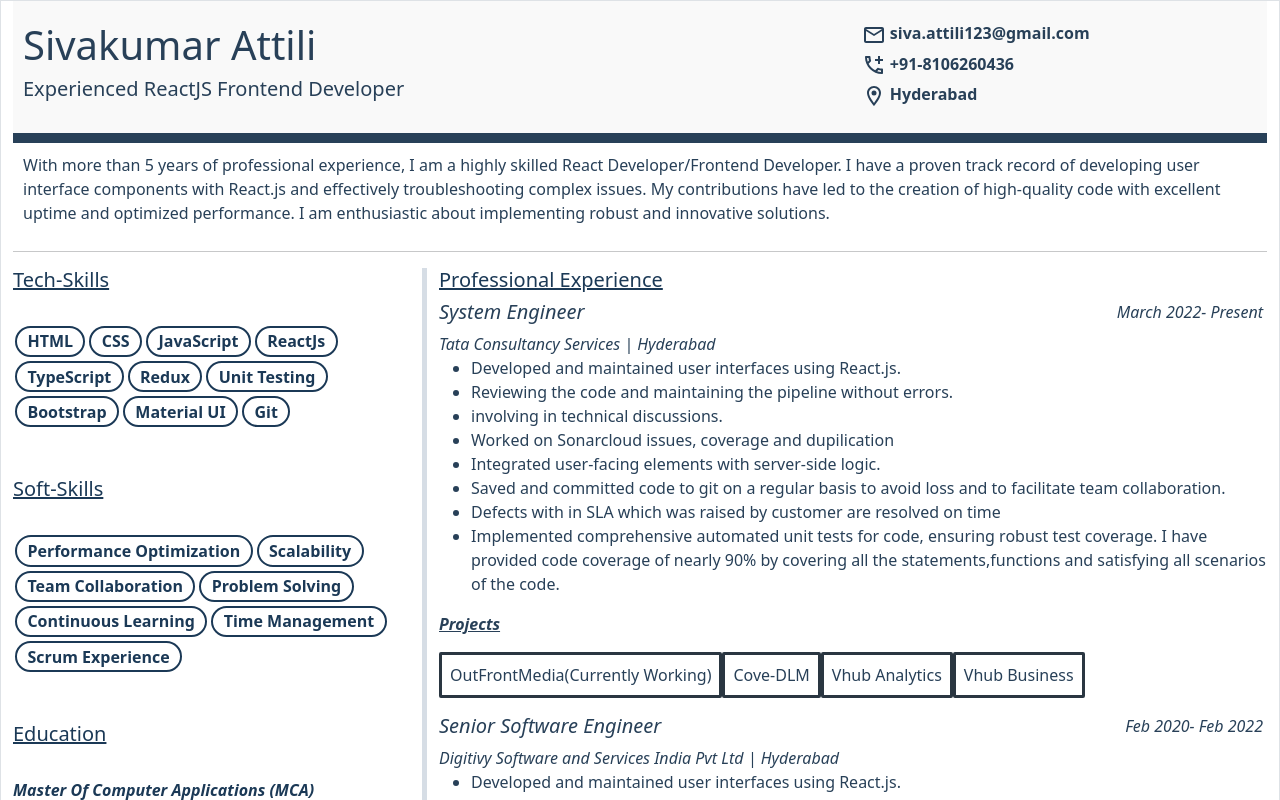
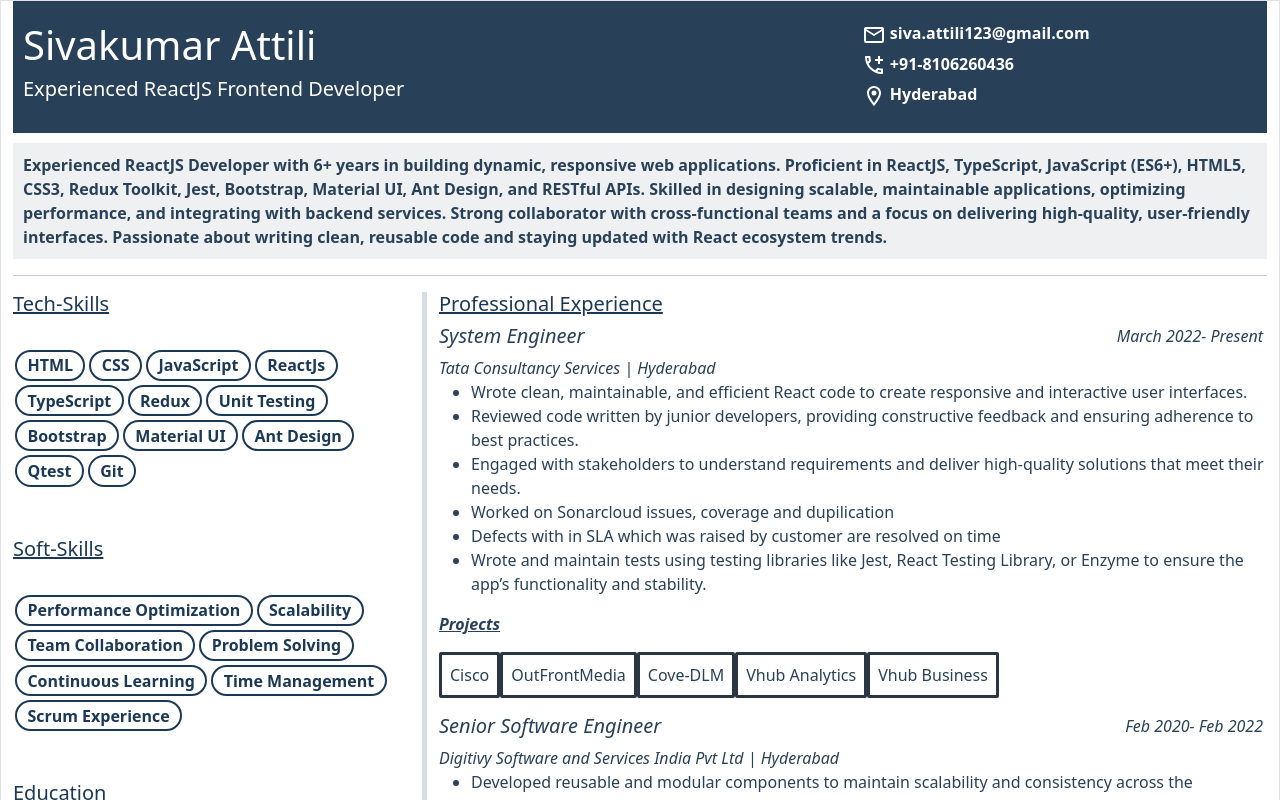
Before and after one commit to sivakumar-attili/Resume-Builder, a React (Create React App) app in the folder my-profile/: page / in a window 1280 px wide. Shown: the top 800 px of the page. Built offline with nearby package versions, Linux system fonts and the light colour scheme.

Commit message:
code updated

```diff
--- a/my-profile/package.json
+++ b/my-profile/package.json
@@ -16,6 +16,7 @@
     "react": "^18.3.1",
     "react-dom": "^18.3.1",
     "react-scripts": "^5.0.1",
+    "react-to-pdf": "^1.0.1",
     "web-vitals": "^2.1.4"
   },
   "scripts": {
--- a/my-profile/src/App.css
+++ b/my-profile/src/App.css
@@ -1,8 +1,8 @@
 .header-section {
-  background-color: #c6c7c81c;
+  background-color: #284058;
   padding: 20px 10px;
-  color: #284058;
-  border-bottom: 10px solid #284058;
+  color: #fff;
+  border-bottom: 10px solid #fff;
 }
 
 .contact-section {
@@ -28,7 +28,8 @@
 .summary-section {
   padding: 10px;
   color: #284058;
-  font-weight: 400px;
+  font-weight: bold !important;
+  background-color: #adb5bd33;
 }
 .skill-text{
   background-color: #ffff !important;
--- a/my-profile/src/App.js
+++ b/my-profile/src/App.js
@@ -1,12 +1,23 @@
 
 import './App.css';
+import { useRef } from 'react';
+
 import ResumeBuilderMainComponent from './Components/ResumeBuiderMainComponent';
+import generatePDF from 'react-to-pdf';
+const options = {
+  orientation: 'portrait',
+  unit: 'mm',
+  format: 'a4',  // This will use the A4 page size (210mm x 297mm)
+};
+
 
 function App() {
+  const targetRef = useRef();
   return (
-    <div >
-     <ResumeBuilderMainComponent/>
-    </div>
+
+
+     <ResumeBuilderMainComponent  />
+
   );
 }
 
--- a/my-profile/src/Components/ResumeBuiderMainComponent.js
+++ b/my-profile/src/Components/ResumeBuiderMainComponent.js
@@ -3,6 +3,7 @@ import { achievements, educationalDetails, experienceData, headerData, skillData
 import EmailOutlinedIcon from '@mui/icons-material/EmailOutlined';
 import AddIcCallOutlinedIcon from '@mui/icons-material/AddIcCallOutlined';
 import LocationOnOutlinedIcon from '@mui/icons-material/LocationOnOutlined';
+
 function ResumeBuilderMainComponent() {
     return (<div className='container-fluid border'>
         {/* header section */}
--- a/my-profile/src/Components/consts.js
+++ b/my-profile/src/Components/consts.js
@@ -8,11 +8,11 @@ export const headerData = {
     mobileNum: "+91-8106260436"
 }
 export const summaryContent = {
-    data: "With more than 5 years of professional experience, I am a highly skilled React Developer/Frontend Developer. I have a proven track record of developing user interface components with React.js and effectively troubleshooting complex issues. My contributions have led to the creation of high-quality code with excellent uptime and optimized performance. I am enthusiastic about implementing robust and innovative solutions."
+    data: "Experienced ReactJS Developer with 6+ years in building dynamic, responsive web applications. Proficient in ReactJS, TypeScript, JavaScript (ES6+), HTML5, CSS3, Redux Toolkit, Jest, Bootstrap, Material UI, Ant Design, and RESTful APIs. Skilled in designing scalable, maintainable applications, optimizing performance, and integrating with backend services. Strong collaborator with cross-functional teams and a focus on delivering high-quality, user-friendly interfaces. Passionate about writing clean, reusable code and staying updated with React ecosystem trends."
 }
 export const skillData = {
     header: "Tech-Skills",
-    skills: ["HTML", "CSS", "JavaScript", "ReactJs", "TypeScript", "Redux", "Unit Testing", "Bootstrap", "Material UI", "Git"]
+    skills: ["HTML", "CSS", "JavaScript", "ReactJs", "TypeScript", "Redux", "Unit Testing", "Bootstrap", "Material UI","Ant Design","Qtest", "Git"]
 }
 export const softSkillData = {
     header: "Soft-Skills",
@@ -45,26 +45,25 @@ export const experienceData = {
             role: "System Engineer",
             year: "March 2022- Present",
             responsibilities: [
-                "Developed and maintained user interfaces using React.js.",
-                "Reviewing the code and maintaining the pipeline without errors.",
-                "involving in technical discussions.",
+                "Wrote clean, maintainable, and efficient React code to create responsive and interactive user interfaces.",
+                "Reviewed code written by junior developers, providing constructive feedback and ensuring adherence to best practices.",
+                "Engaged with stakeholders to understand requirements and deliver high-quality solutions that meet their needs.",
                 "Worked on Sonarcloud issues, coverage and dupilication",
-                "Integrated user-facing elements with server-side logic.",
-                "Saved and committed code to git on a regular basis to avoid loss and to facilitate team collaboration.",
-                "Defects with in SLA which was raised by customer are resolved on time",
-                "Implemented comprehensive automated unit tests for code, ensuring robust test coverage. I have provided code coverage of nearly 90% by covering all the statements,functions and satisfying all scenarios of the code."],
+               "Defects with in SLA which was raised by customer are resolved on time",
+                "Wrote and maintain tests using testing libraries like Jest, React Testing Library, or Enzyme to ensure the app’s functionality and stability."],
             projects: [
-                "OutFrontMedia(Currently Working)",
+                "Cisco",
+                "OutFrontMedia",
                 "Cove-DLM",
                 "Vhub Analytics",
-                "Vhub Business"
+                "Vhub Business",
             ]
         },
         {
             company: "Digitivy Software and Services India Pvt Ltd",
             role: "Senior Software Engineer",
             year: "Feb 2020- Feb 2022",
-            responsibilities: ["Developed and maintained user interfaces using React.js.",
+            responsibilities: ["Developed reusable and modular components to maintain scalability and consistency across the application.",
                 "Optimized the components for maximum performance across a vast array of web-capable devices and browsers",
                 "Collaborated with other team members and stakeholders.",
                 "Stayed up-to-date with emerging technologies and frameworks.",
```
Also changed, not shown: 1 other file (tests, documents, lock files or other folders).
